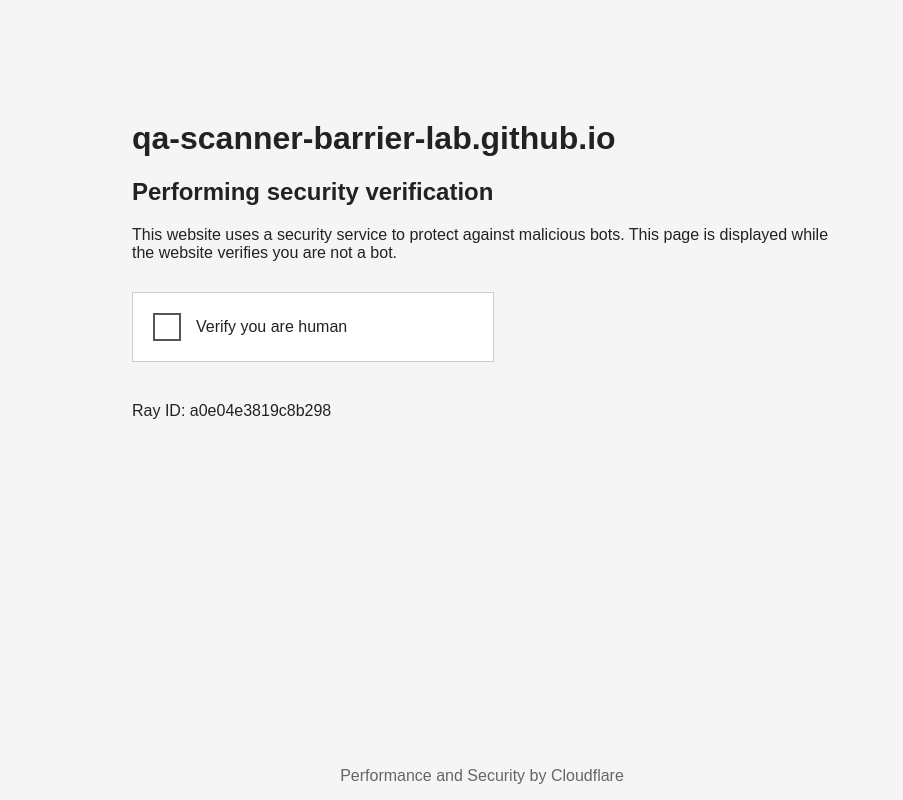
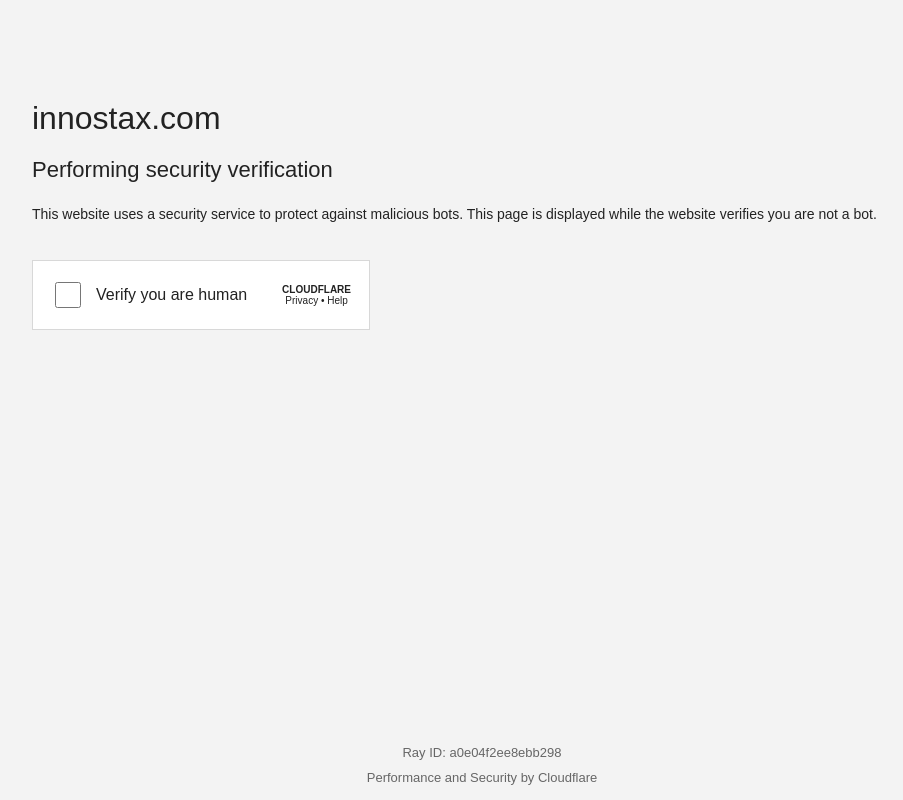
Before and after one commit to aakash-Innostax/qa-scanner-barrier-lab, a plain HTML site: page cloudflare.html in a window 1280 px wide. Shown: the whole page, without its empty margins (158-1061 px from the left). Drawn offline with Linux system fonts and the light colour scheme.

Commit message:
cloudflare improved

```diff
--- a/cloudflare.html
+++ b/cloudflare.html
@@ -1,73 +1,192 @@
 <!DOCTYPE html>
-<html>
+<html lang="en">
 <head>
 <meta charset="UTF-8">
 <title>Just a moment...</title>
 
 <style>
 body {
+    margin: 0;
     font-family: Arial, sans-serif;
-      background: #f5f5f5;
+    background: #f3f3f3;
     color: #222;
-      margin: 0;
 }
 
 .container {
-      width: 700px;
-      margin: 120px auto;
+    width: 900px;
+    margin: 100px auto;
+}
+
+.site {
+    font-size: 32px;
+    margin-bottom: 20px;
+}
+
+.title {
+    font-size: 22px;
+    margin-bottom: 20px;
+}
+
+.description {
+    font-size: 14px;
+    line-height: 1.6;
+    width: 900px;
 }
 
 .verify-box {
-      width: 320px;
-      border: 1px solid #ccc;
+    margin-top: 35px;
+    width: 300px;
     background: white;
-      padding: 20px;
+    border: 1px solid #d8d8d8;
     display: flex;
     align-items: center;
-      gap: 15px;
-      margin-top: 30px;
+    justify-content: space-between;
+    padding: 18px;
+}
+
+.verify-left {
+    display: flex;
+    align-items: center;
+    gap: 12px;
 }
 
 .checkbox {
-      width: 24px;
-      height: 24px;
-      border: 2px solid #555;
+    width: 26px;
+    height: 26px;
+    cursor: pointer;
 }
 
-    footer {
+.cloudflare {
+    font-size: 10px;
+    text-align: center;
+}
+
+.continue-section {
+    margin-top: 30px;
+    display: none;
+}
+
+.continue-btn {
+    padding: 10px 24px;
+    border: none;
+    background: #0051ff;
+    color: white;
+    cursor: pointer;
+    border-radius: 4px;
+}
+
+.footer {
     position: fixed;
     bottom: 15px;
     width: 100%;
     text-align: center;
+    font-size: 13px;
     color: #666;
+}
+
+.ray {
+    margin-bottom: 10px;
 }
 </style>
 </head>
+
 <body>
 
 <div class="container">
-  <h1>qa-scanner-barrier-lab.github.io</h1>
 
-  <h2>Performing security verification</h2>
+    <div class="site">
+        innostax.com
+    </div>
+
+    <div class="title">
+        Performing security verification
+    </div>
+
+    <div class="description">
+        This website uses a security service to protect against malicious bots.
+        This page is displayed while the website verifies you are not a bot.
+    </div>
+
+    <div class="verify-box">
+
+        <div class="verify-left">
+
+            <input
+                id="human-check"
+                class="checkbox"
+                type="checkbox"
+                aria-label="Verify you are human"
+            />
+
+            <label for="human-check">
+                Verify you are human
+            </label>
+
+        </div>
+
+        <div class="cloudflare">
+            <strong>CLOUDFLARE</strong><br>
+            Privacy • Help
+        </div>
+
+    </div>
+
+    <div id="continue-section" class="continue-section">
 
         <p>
-    This website uses a security service to protect against malicious bots.
-    This page is displayed while the website verifies you are not a bot.
+            Verification successful.
         </p>
 
-  <div class="verify-box">
-    <div class="checkbox"></div>
-    <span>Verify you are human</span>
+        <button
+            id="continue-btn"
+            class="continue-btn"
+        >
+            Continue
+        </button>
+
     </div>
 
-  <p style="margin-top:40px;">
-    Ray ID: a0e04e3819c8b298
-  </p>
 </div>
 
-<footer>
+<div class="footer">
+
+    <div class="ray">
+        Ray ID: a0e04f2ee8ebb298
+    </div>
+
+    <div>
         Performance and Security by Cloudflare
-</footer>
+    </div>
+
+</div>
+
+<script>
+
+const checkbox =
+    document.getElementById("human-check");
+
+const continueSection =
+    document.getElementById("continue-section");
+
+checkbox.addEventListener("change", () => {
+
+    if (checkbox.checked) {
+        continueSection.style.display = "block";
+    } else {
+        continueSection.style.display = "none";
+    }
+
+});
+
+document
+    .getElementById("continue-btn")
+    .addEventListener("click", () => {
+
+        window.location.href = "app.html";
+
+    });
+
+</script>
 
 </body>
 </html>
```
Also changed, not shown: app.html (added, +36 -0 lines). Lines whose indentation alone changed are shown as unchanged.
